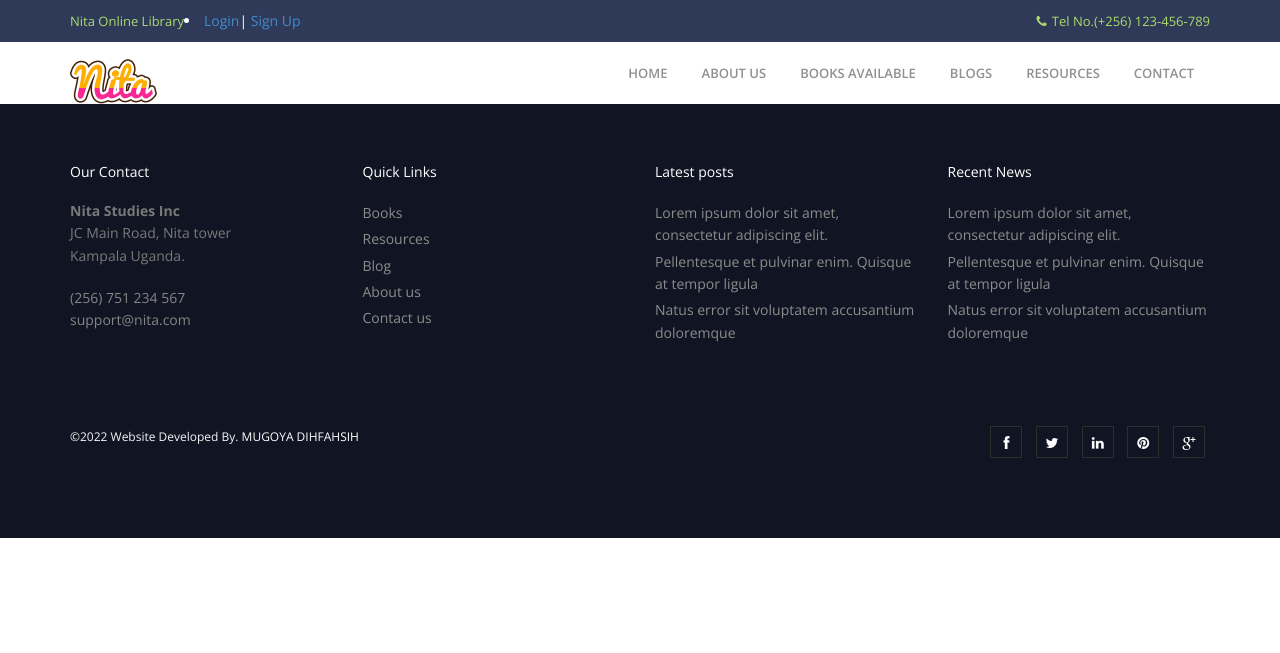
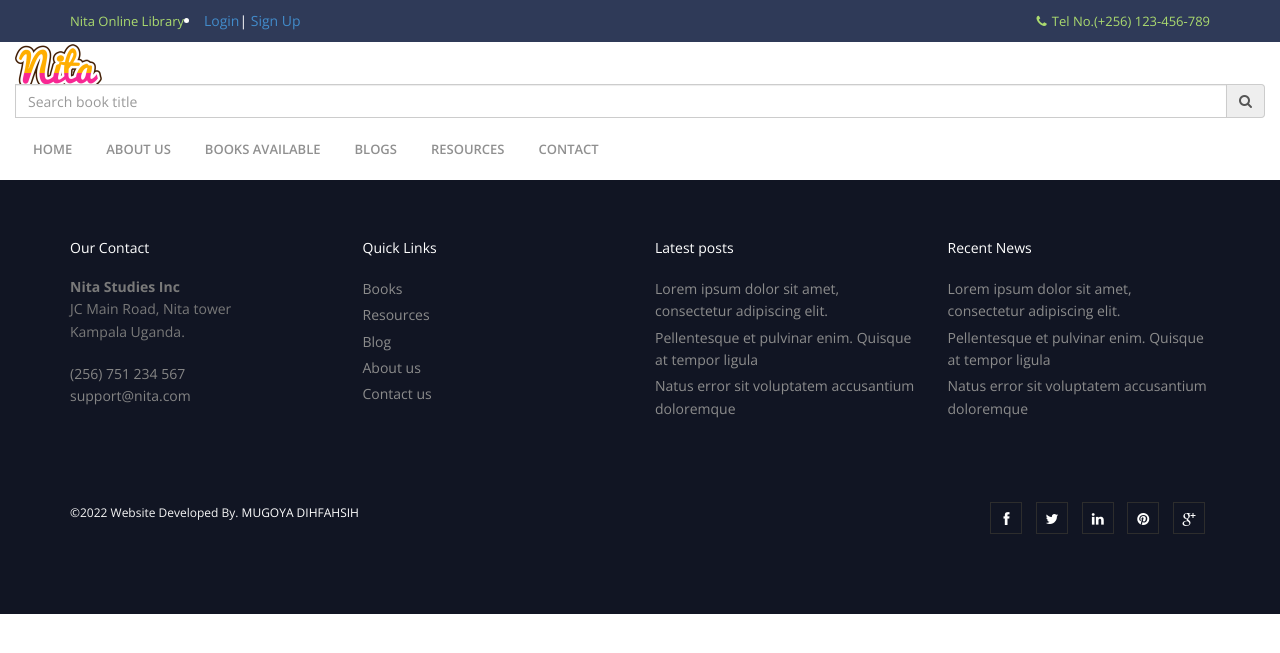
Before and after one commit to Dihfahsih1/library, a Django app: template templates/main-page--base.html in a window 1280 px wide. Shown: the top 653 px of the page. Run offline with Django 4.2, Linux system fonts and the light colour scheme; the template is opened without the code that fills it, so the values that code supplies are empty; some libraries are stand-ins or nearby versions.

Commit message:
work on the search module

```diff
--- a/lmsApp/urls.py
+++ b/lmsApp/urls.py
@@ -13,7 +13,6 @@ urlpatterns = [
     path('login',views.login_page,name='login-page'),
     path('register',views.userregister,name='register-page'),
     path('save_register',views.save_register,name='register-user'),
-    path('user_login',views.login_user,name='login-user'),
     path('home/',views.home,name='home-page'),
     path('logout',views.logout_user,name='logout'),
     path('profile',views.profile,name='profile-page'),
@@ -54,6 +53,7 @@ urlpatterns = [
     path('view_borrow/<int:pk>',views.view_borrow,name='view-borrow-pk'),
     path('save_borrow',views.save_borrow,name='save-borrow'),
     path('delete_borrow/<int:pk>',views.delete_borrow,name='delete-borrow'),
+    path('search',views.search,name='search'),
 
     #issue book url
     path('issuebook', views.issuebook_view, name="issuebook"),
--- a/templates/main-page--base.html
+++ b/templates/main-page--base.html
@@ -53,17 +53,32 @@
       <!-- start header -->
       <header>
         <div class="navbar navbar-default navbar-static-top">
-          <div class="container">
+          <div class="container-fluid">
             <div class="navbar-header">
               <button type="button" class="navbar-toggle" data-toggle="collapse" data-target=".navbar-collapse">
                   <span class="icon-bar"></span>
                   <span class="icon-bar"></span>
                   <span class="icon-bar"></span>
               </button>
-              <a class="navbar-brand" href="/"><img style="height:100px; margin-top:-20px" src="{% static 'assets/img/logo.png' %}" alt="logo"/></a>
+
+                  <a class="navbar-brand" href="/">
+                    <img style="height:100px; margin-top:-35px" src="{% static 'assets/img/logo.png' %}" alt="logo"/>
+                  </a>
+
+
             </div>
             <div class="navbar-collapse collapse ">
               <ul class="nav navbar-nav">
+                <li><form method="POST" action="{% url 'search' %}">
+                  {% csrf_token %}
+
+                  <div class="input-group" style="padding-top:12px">
+                    <input type="text"  name="search" class="form-control border-end-0 rounded" placeholder="Search book title">
+                    <div class="input-group-addon"><i class="fa fa-search"></i></div>
+                  </div>
+
+
+                </form></li>
                 <li><a href="/">Home</a></li>
                 <li><a href="#">About Us </a></li>
                 <li><a href="#">Books Available</a></li>
```
Also changed, not shown: django_lms/settings.py (+12 -0 lines), lmsApp/views.py (+12 -26 lines).
